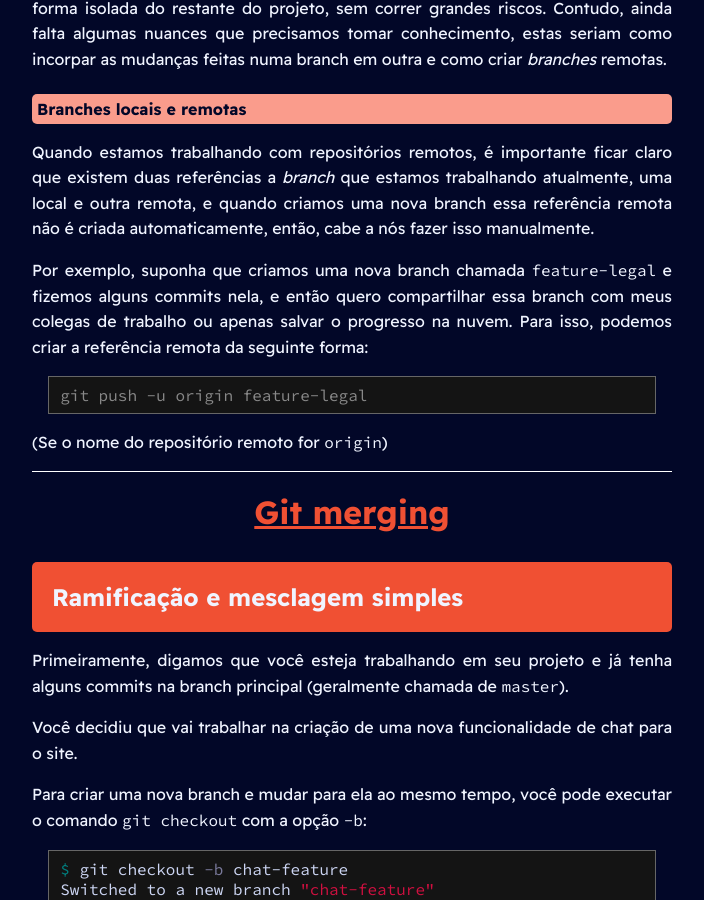
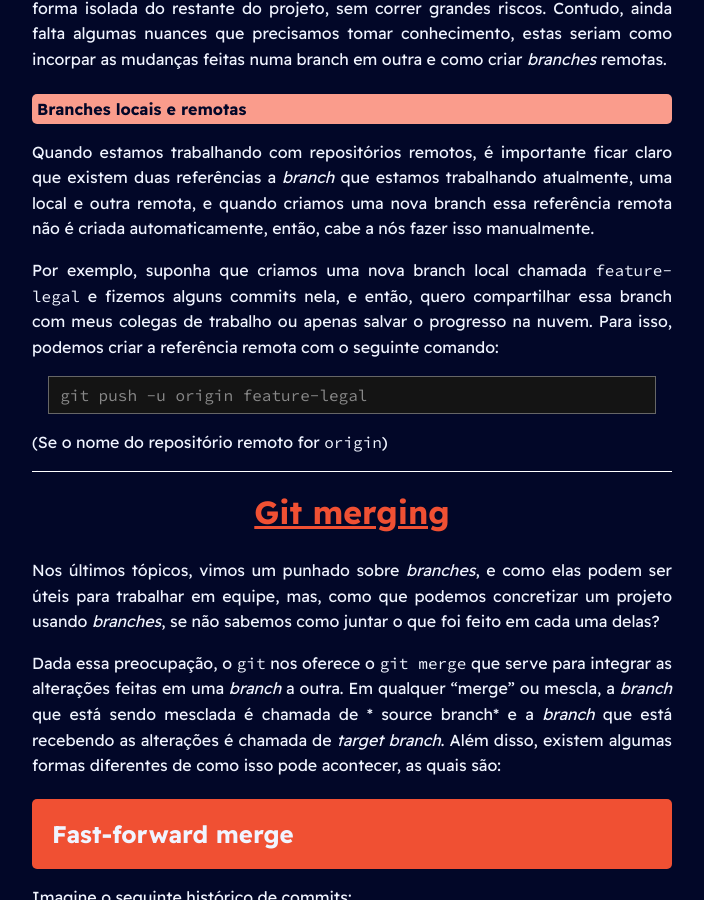
Before and after one commit to PETCC-UFRN/minicurso-linux-git, a Jekyll site: the page built from quartoDia.md, in a window 1280 px wide and 900 px high, scrolled down 4689 px. Shown: the whole window, without its empty margins (288-992 px from the left). Built offline with Jekyll 4.4.1, drawn with Linux system fonts in a browser that asks for light colours; some of the changed text lies outside the part shown.

Commit message:
feat(quarto dia): inicio do fast-forward merge

````diff
--- a/quartoDia.md
+++ b/quartoDia.md
@@ -157,9 +157,9 @@ Quando estamos trabalhando com repositórios remotos, é importante ficar claro
 a *branch* que estamos trabalhando atualmente, uma local e outra remota, e quando criamos uma nova branch
 essa referência remota não é criada automaticamente, então, cabe a nós fazer isso manualmente.
 
-Por exemplo, suponha que criamos uma nova branch chamada `feature-legal` e fizemos alguns commits nela, e
-então quero compartilhar essa branch com meus colegas de trabalho ou apenas salvar o progresso na nuvem.
-Para isso, podemos criar a referência remota da seguinte forma:
+Por exemplo, suponha que criamos uma nova branch local chamada `feature-legal` e fizemos alguns commits nela, e
+então, quero compartilhar essa branch com meus colegas de trabalho ou apenas salvar o progresso na nuvem.
+Para isso, podemos criar a referência remota com o seguinte comando:
 
 ```terminal
 git push -u origin feature-legal
@@ -167,10 +167,30 @@ git push -u origin feature-legal
 
 (Se o nome do repositório remoto for `origin`)
 
-<!--- TODO: Parei aqui
---->
+## Git merging
 
-## Git merging
+Nos últimos tópicos, vimos um punhado sobre *branches*, e como elas podem ser úteis para trabalhar em
+equipe, mas, como que podemos concretizar um projeto usando *branches*, se não sabemos como juntar o
+que foi feito em cada uma delas?
+
+Dada essa preocupação, o `git` nos oferece o `git merge` que serve para integrar as alterações feitas em
+uma *branch* a outra. Em qualquer "merge" ou mescla, a *branch* que está sendo mesclada é chamada de *
+source branch*  e a *branch* que está recebendo as alterações é chamada de *target branch*. Além disso,
+existem algumas formas diferentes de como isso pode acontecer, as quais são:
+
+### Fast-forward merge
+
+Imagine o seguinte histórico de commits:
+
+<img style=" display: block;margin: 0 auto;" src="assets/images/git_dia4_imagem5.jpeg" width="70%">
+<br>
+
+Suponha que a *branch* vermelha (`feature`) cumpriu seu propósito e agora você quer mesclar o que foi feito
+nela a linha de desenvolvimento principal (`main`). Pensando de forma lúdica, poderíamos fazer isso apenas
+descendo essas bolinhas vermelhas e deixando equiparadas com a `main`, certo?
+
+<!-- TODO: terminar isso aqui
+-->
 
 ### Ramificação e mesclagem simples
 
````
Also changed, not shown: assets/images/git_dia4_imagem5.jpeg (added).
